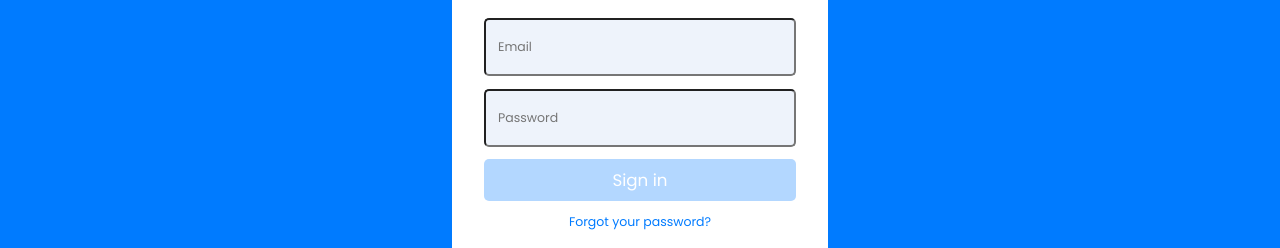
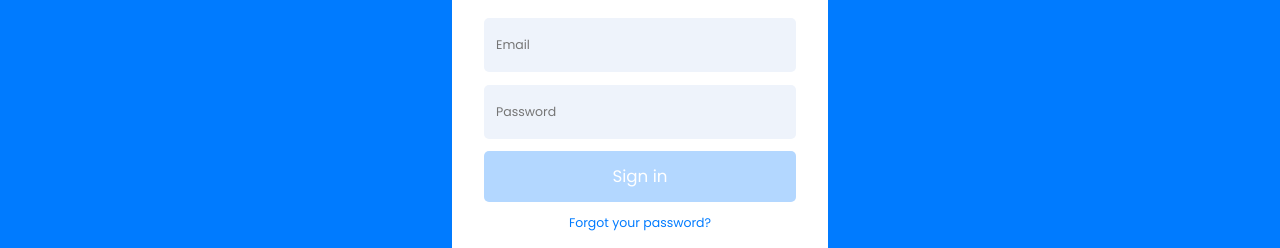
Before and after one commit to CRISSFMB/Login-google-css-add-portfolio, a website: page dist/index.html in a window 1280 px wide. Shown: the part 246-494 px from the top of the page. Drawn offline with Linux system fonts and the light colour scheme.

Commit message:
inputs fix

```diff
--- a/src/scss/components/login.scss
+++ b/src/scss/components/login.scss
@@ -27,6 +27,11 @@
         background-color: $grey;
         font-size: 1.2rem;
         padding-left: 1.2rem;
+        border: none;
+
+        &:focus {
+          outline: none;
+        }
       }
 
       .password-link {
--- a/src/scss/utilities.scss
+++ b/src/scss/utilities.scss
@@ -26,8 +26,8 @@
   border-radius: 5px;
   background-color: $lightBlue;
   color: $white;
-  padding-top: 1.1rem;
-  padding-bottom: 1.1rem;
+  padding-top: 1.5rem;
+  padding-bottom: 1.5rem;
   border: none;
 }
 
```
Also changed, not shown: dist/main.css, 1 other file.
